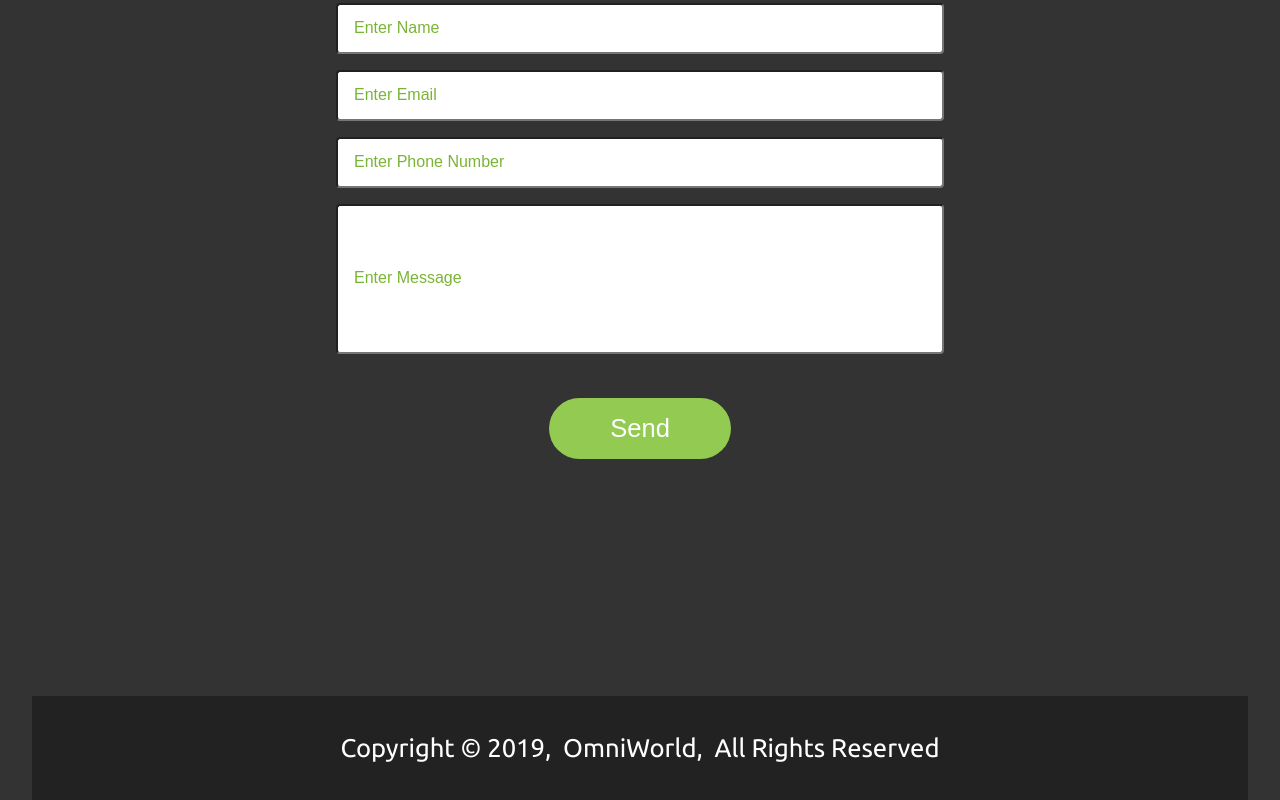
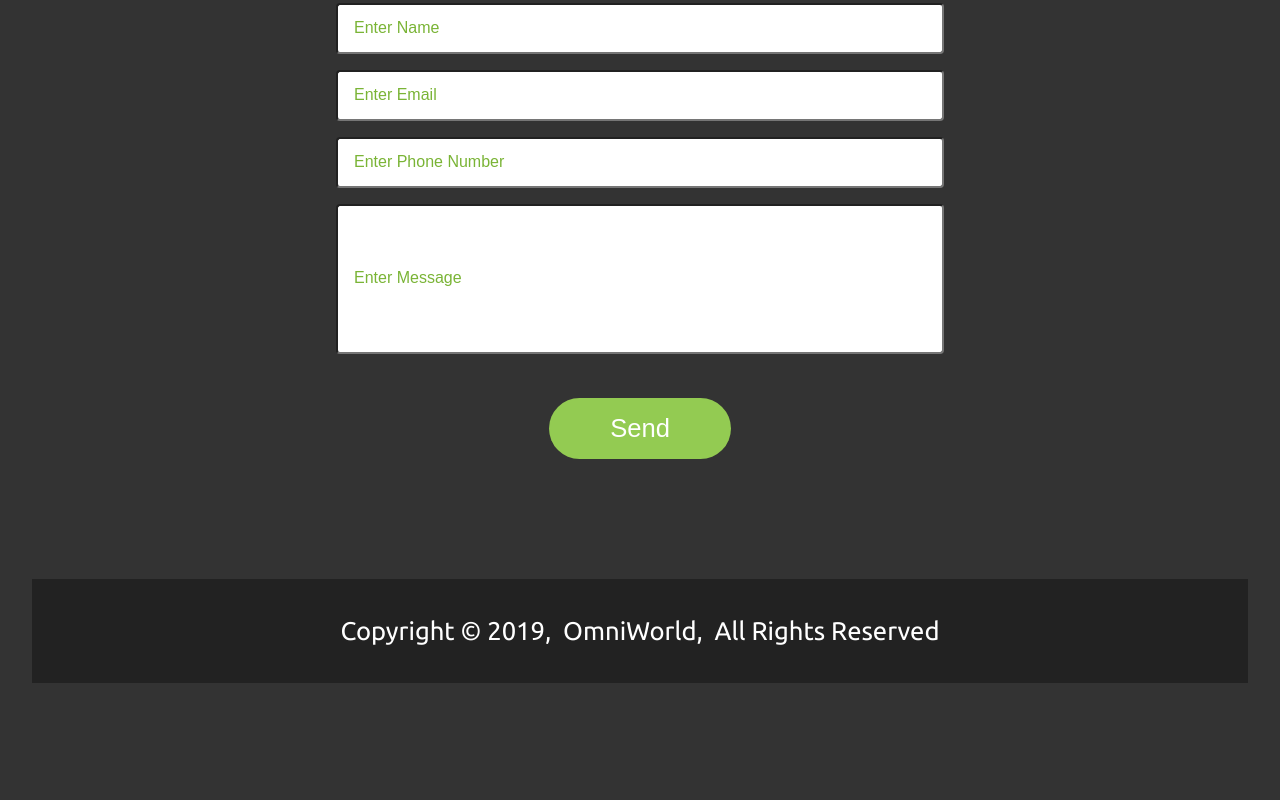
Before and after one commit to adijha/omniworld.tech, a plain HTML site: page index.html in a window 1280 px wide. Shown: the part 3554-4354 px from the top of the page. After the commit the page ends 4237 px from the top, so only its background shows below. Drawn offline with nearby package versions, Linux system fonts and the light colour scheme; animation ran at ten frames a second.

Commit message:
footer adjust to 7rem

```diff
--- a/css/style.css
+++ b/css/style.css
@@ -310,7 +310,7 @@ h2 {
 #contact footer {
   text-align: center;
   background: #222;
-  margin-top: 14.3rem;
+  margin-top: 7rem;
   padding: 1rem !important;
   font-size: 1.2rem;
 }
```
